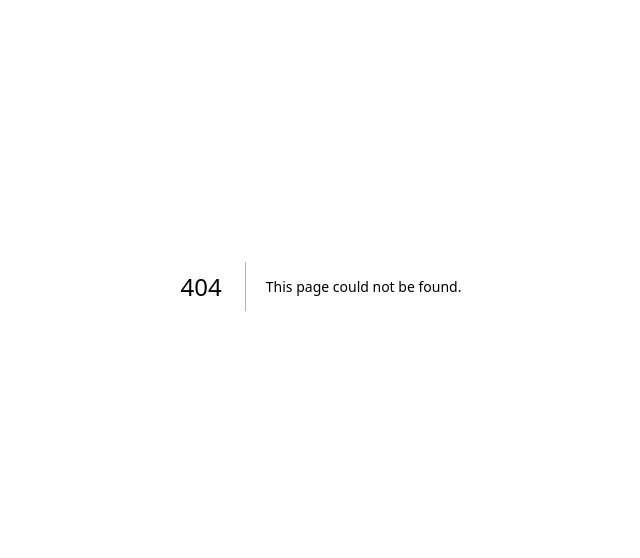
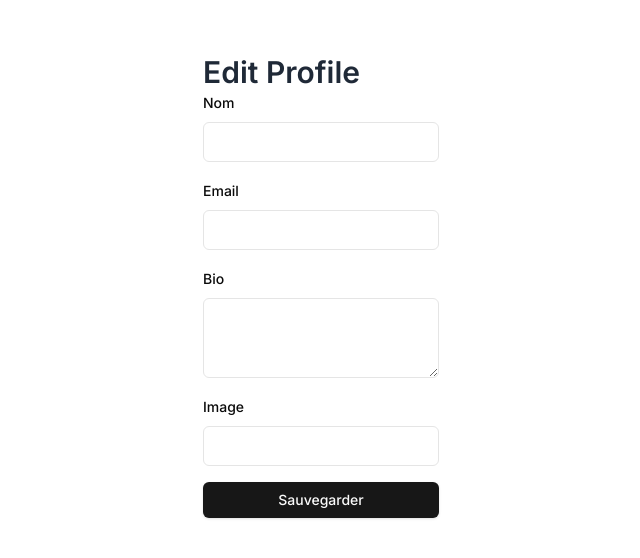
Before and after one commit to refactorflow/refactorflow-app, a Next.js app: page /profile/edit in a window 1280 px wide. Before the commit this address had no page. Shown: the part 114-672 px from the top of the page, without its empty margins (319-959 px from the left). Built offline with nearby package versions, Linux system fonts and the light colour scheme; no server answers; sample sign-in values are in the browser's storage.

Commit message:
feat: implement display user profile and edit

```diff
--- a/next.config.js
+++ b/next.config.js
@@ -7,4 +7,9 @@ import './src/config/env.js';
 /** @type {import("next").NextConfig} */
 const config = {};
 
+// image domaine from github
+config.images = {
+  domains: ['avatars.githubusercontent.com'],
+};
+
 export default config;
--- /dev/null
+++ b/src/app/(public)/profile/edit/layout.tsx
@@ -0,0 +1,7 @@
+import type { PropsWithChildren } from 'react';
+
+import ProtectedAuthenticationLayout from '@/core/presentation/features/authentication/protected-user-layout';
+
+export default function ProfileLayout({ children }: PropsWithChildren) {
+  return <ProtectedAuthenticationLayout>{children}</ProtectedAuthenticationLayout>;
+}
--- /dev/null
+++ b/src/app/(public)/profile/edit/page.tsx
@@ -0,0 +1,11 @@
+import { PageTitle } from '@/core/presentation/components/common/ui/page-title';
+import { EditProfile } from '@/core/presentation/features/user/components/edit-profile';
+
+export default function ProfileEditPage() {
+  return (
+    <div>
+      <PageTitle title="Edit Profile" />
+      <EditProfile />
+    </div>
+  );
+}
--- a/src/app/(public)/profile/page.tsx
+++ b/src/app/(public)/profile/page.tsx
@@ -1,9 +1,24 @@
 import { auth } from '@/config/server/auth';
-import { container } from '@/core/infrastructure/config/container';
+import { db } from '@/config/server/db';
+import { PageTitle } from '@/core/presentation/components/common/ui/page-title';
+import { UserProfile } from '@/core/presentation/features/user/components/user-profile';
 
 export default async function ProfilePage() {
   const session = await auth();
-  const user = await container.getUserService().getUserProfile(session?.user.id!);
+  // const user = await container.getUserService().getUserProfile(session?.user.id!);
 
-  return <div>Profile</div>;
+  const user = await db.user.findUnique({
+    where: {
+      id: session?.user.id,
+    },
+  });
+
+  if (!user) return <p>User not found</p>;
+
+  return (
+    <div>
+      <PageTitle title="Profile" />
+      <UserProfile user={user} />
+    </div>
+  );
 }
--- /dev/null
+++ b/src/core/presentation/components/common/ui/page-title.tsx
@@ -0,0 +1,7 @@
+export const PageTitle = ({ title }: { title: string }) => {
+  return (
+    <div className="flex items-center justify-between">
+      <h1 className="text-3xl font-semibold text-gray-800">{title}</h1>
+    </div>
+  );
+};
--- /dev/null
+++ b/src/core/presentation/features/user/components/edit-profile-schema.tsx
@@ -0,0 +1,8 @@
+import { z } from 'zod';
+
+export const editProfileSchema = z.object({
+  name: z.string().min(2).max(60),
+  email: z.string().email(),
+  bio: z.string().min(10).max(1000),
+  image: z.string().url().optional(),
+});
--- /dev/null
+++ b/src/core/presentation/features/user/components/edit-profile.tsx
@@ -0,0 +1,36 @@
+'use client';
+import { zodResolver } from '@hookform/resolvers/zod';
+import { useSearchParams } from 'next/navigation';
+import { FormProvider, useForm } from 'react-hook-form';
+import { z } from 'zod';
+
+import { Button } from '@/core/presentation/components/common/ui/button';
+import { InputForm } from '@/core/presentation/components/common/ui/input-form';
+import { TextAreaForm } from '@/core/presentation/components/common/ui/textarea-form';
+import { editProfileSchema } from '@/core/presentation/features/user/components/edit-profile-schema';
+
+export const EditProfile = () => {
+  const searchParams = useSearchParams();
+
+  const form = useForm<z.infer<typeof editProfileSchema>>({
+    resolver: zodResolver(editProfileSchema),
+    defaultValues: {
+      name: searchParams.get('username') || '',
+      email: searchParams.get('email') || '',
+      bio: searchParams.get('bio') || '',
+      image: searchParams.get('image') || '',
+    },
+  });
+
+  return (
+    <FormProvider {...form}>
+      <form className="flex max-w-5xl flex-col space-y-4">
+        <InputForm label="Nom" name="name" control={form.control} />
+        <InputForm label="Email" name="email" control={form.control} />
+        <TextAreaForm label="Bio" name="bio" control={form.control} />
+        <InputForm label="Image" name="image" control={form.control} />
+        <Button type="submit">Sauvegarder</Button>
+      </form>
+    </FormProvider>
+  );
+};
--- /dev/null
+++ b/src/core/presentation/features/user/components/user-profile.tsx
@@ -0,0 +1,35 @@
+import type { User } from '@prisma/client';
+import Image from 'next/image';
+import Link from 'next/link';
+
+import { Button } from '@/core/presentation/components/common/ui/button';
+
+type UserProps = {
+  user: User;
+};
+
+export const UserProfile = ({ user }: UserProps) => {
+  return (
+    <div>
+      <p>{user?.name}</p>
+      <>{user.image ? <Image src={user.image} width={100} height={100} alt={`avatar-${user.name}`} /> : <p></p>} </>
+      <p>{user?.email}</p>
+      {user.bio ? <p>{user.bio}</p> : <p>Vous n&apos;avez pas encore rempli votre bio</p>}
+
+      <Link
+        href={{
+          pathname: '/profile/edit',
+          query: {
+            id: user.id,
+            username: user.name,
+            email: user.email,
+            bio: user.bio || '',
+            avatar: user.image || '',
+          },
+        }}
+      >
+        <Button>Modifier mon profil</Button>
+      </Link>
+    </div>
+  );
+};
```
Also changed, not shown: src/core/presentation/actions/edit-profile.action.ts (added, +20 -0 lines).
